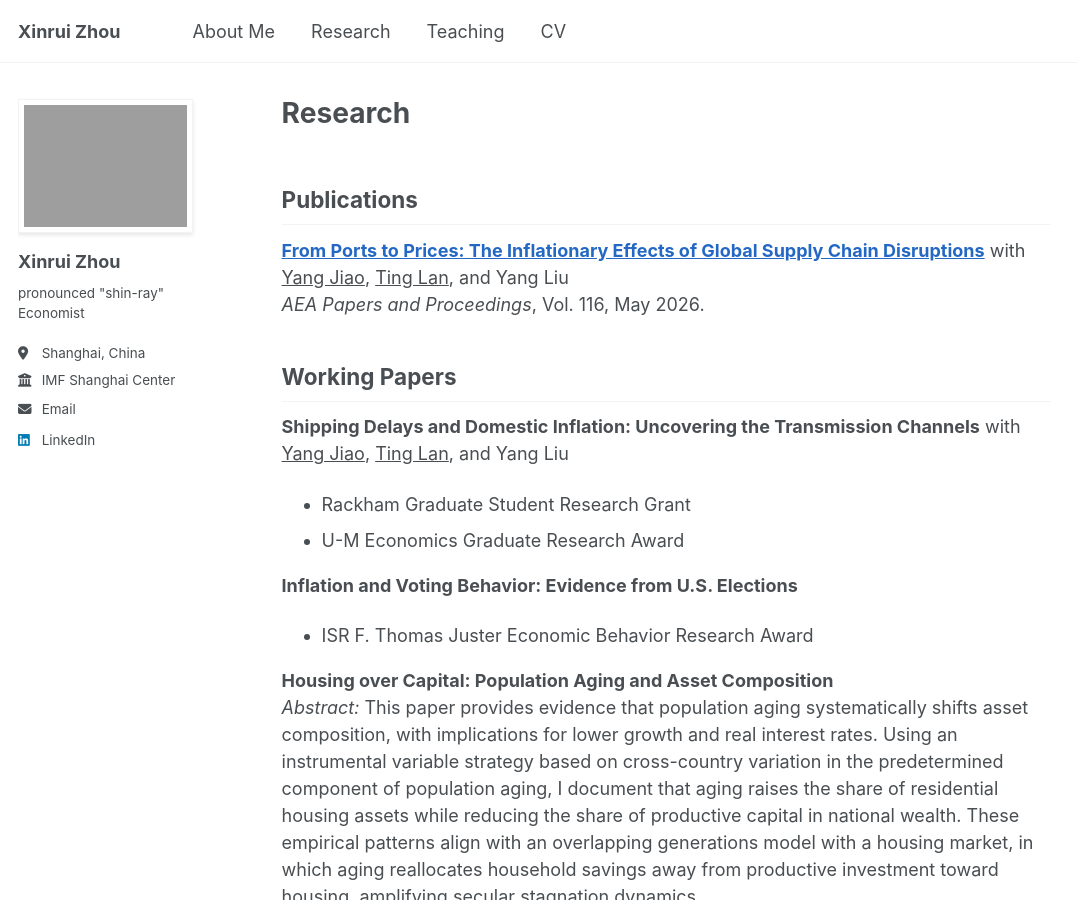
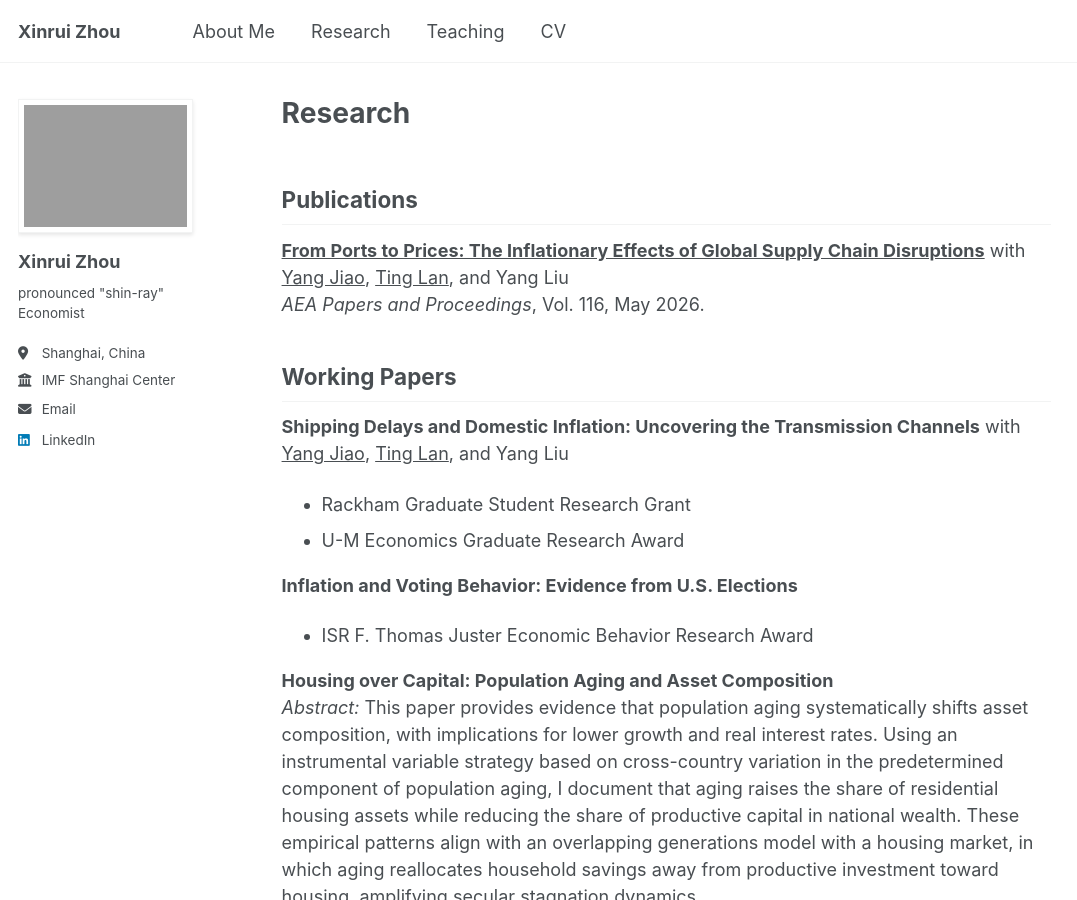
Before and after one commit to xruizhou/xruizhou.github.io, a Jekyll site: the page built from _pages/research.md, in a window 1280 px wide and 900 px high. Shown: the whole window, without its empty margins (0-1077 px from the left). Built offline with Jekyll 4.4.1, drawn with Linux system fonts in a browser that asks for light colours; a script that is not in the unit is left out.

Commit message:
Update research.md

```diff
--- a/_pages/research.md
+++ b/_pages/research.md
@@ -7,7 +7,7 @@ author_profile: ture
 
 ## Publications
 
-**[From Ports to Prices: The Inflationary Effects of Global Supply Chain Disruptions](https://www.aeaweb.org/articles?id=10.1257/pandp.20261119)** with <a href="https://sites.google.com/site/yangjiao0606/" style="color: inherit;">Yang Jiao</a>,
+**<a href="https://www.aeaweb.org/articles?id=10.1257/pandp.20261119" style="color:inherit;">From Ports to Prices: The Inflationary Effects of Global Supply Chain Disruptions</a>** with <a href="https://sites.google.com/site/yangjiao0606/" style="color: inherit;">Yang Jiao</a>,
 <a href="https://sites.google.com/site/tinglanum/home" style="color: inherit;">Ting Lan</a>,
 and Yang Liu
 *AEA Papers and Proceedings*, Vol. 116, May 2026.
```
